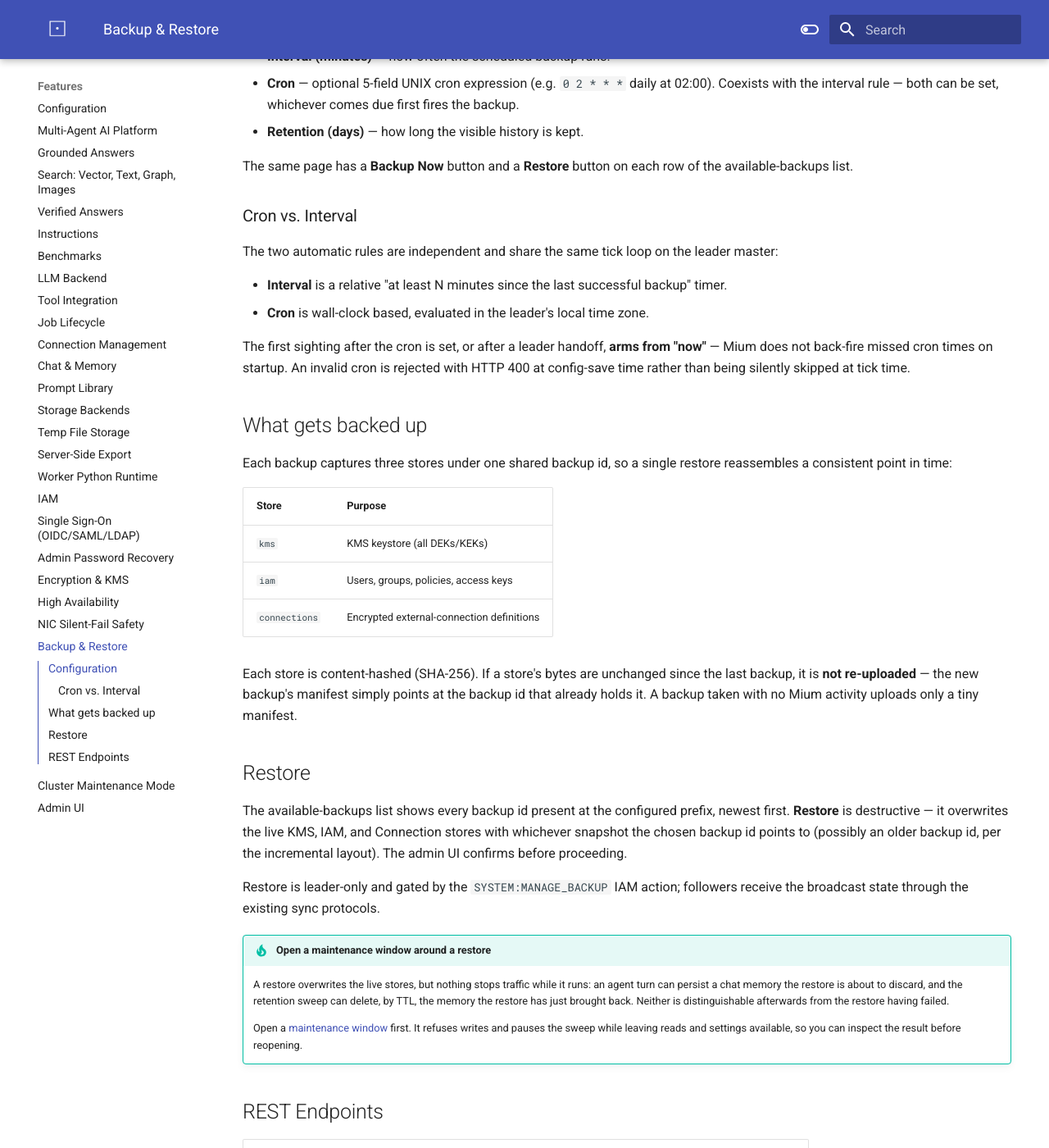
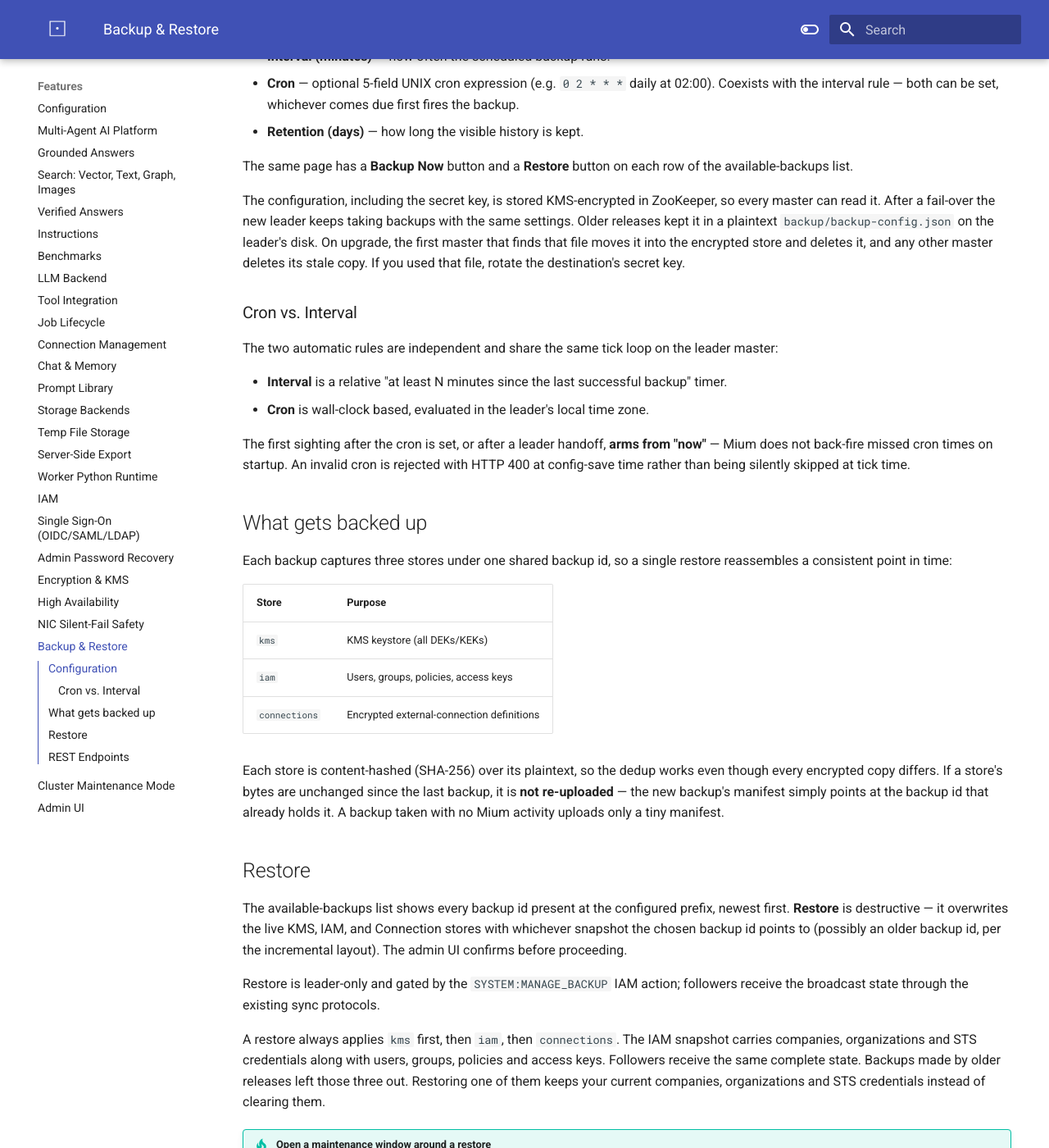
Before and after one commit to cloudcheflabs/mium-docs, an MkDocs documentation site: the page built from docs/features/backup-restore.md, in a window 1280 px wide and 1400 px high, scrolled down 607 px. Shown: the whole window at 82% size. Built offline with MkDocs 1.6.1 and Material for MkDocs 9.7.7, drawn with Linux system fonts in a browser that asks for light colours; the version menu is left out.

Commit message:
docs(backup): backup settings are encrypted in ZooKeeper; restore order and complete IAM snapshot
Co-Authored-By: Claude Opus 5.5 <noreply@anthropic.com>

```diff
--- a/docs/features/backup-restore.md
+++ b/docs/features/backup-restore.md
@@ -18,6 +18,8 @@ The `Backup & Restore` page in the admin UI exposes the full configuration:
 
 The same page has a **Backup Now** button and a **Restore** button on each row of the available-backups list.
 
+The configuration, including the secret key, is stored KMS-encrypted in ZooKeeper, so every master can read it. After a fail-over the new leader keeps taking backups with the same settings. Older releases kept it in a plaintext `backup/backup-config.json` on the leader's disk. On upgrade, the first master that finds that file moves it into the encrypted store and deletes it, and any other master deletes its stale copy. If you used that file, rotate the destination's secret key.
+
 ### Cron vs. Interval
 
 The two automatic rules are independent and share the same tick loop on the leader master:
@@ -37,13 +39,15 @@ Each backup captures three stores under one shared backup id, so a single restor
 | `iam`         | Users, groups, policies, access keys |
 | `connections` | Encrypted external-connection definitions |
 
-Each store is content-hashed (SHA-256). If a store's bytes are unchanged since the last backup, it is **not re-uploaded** — the new backup's manifest simply points at the backup id that already holds it. A backup taken with no Mium activity uploads only a tiny manifest.
+Each store is content-hashed (SHA-256) over its plaintext, so the dedup works even though every encrypted copy differs. If a store's bytes are unchanged since the last backup, it is **not re-uploaded** — the new backup's manifest simply points at the backup id that already holds it. A backup taken with no Mium activity uploads only a tiny manifest.
 
 ## Restore
 
 The available-backups list shows every backup id present at the configured prefix, newest first. **Restore** is destructive — it overwrites the live KMS, IAM, and Connection stores with whichever snapshot the chosen backup id points to (possibly an older backup id, per the incremental layout). The admin UI confirms before proceeding.
 
 Restore is leader-only and gated by the `SYSTEM:MANAGE_BACKUP` IAM action; followers receive the broadcast state through the existing sync protocols.
+
+A restore always applies `kms` first, then `iam`, then `connections`. The IAM snapshot carries companies, organizations and STS credentials along with users, groups, policies and access keys. Followers receive the same complete state. Backups made by older releases left those three out. Restoring one of them keeps your current companies, organizations and STS credentials instead of clearing them.
 
 !!! tip "Open a maintenance window around a restore"
     A restore overwrites the live stores, but nothing stops traffic while it runs: an agent turn can
```
